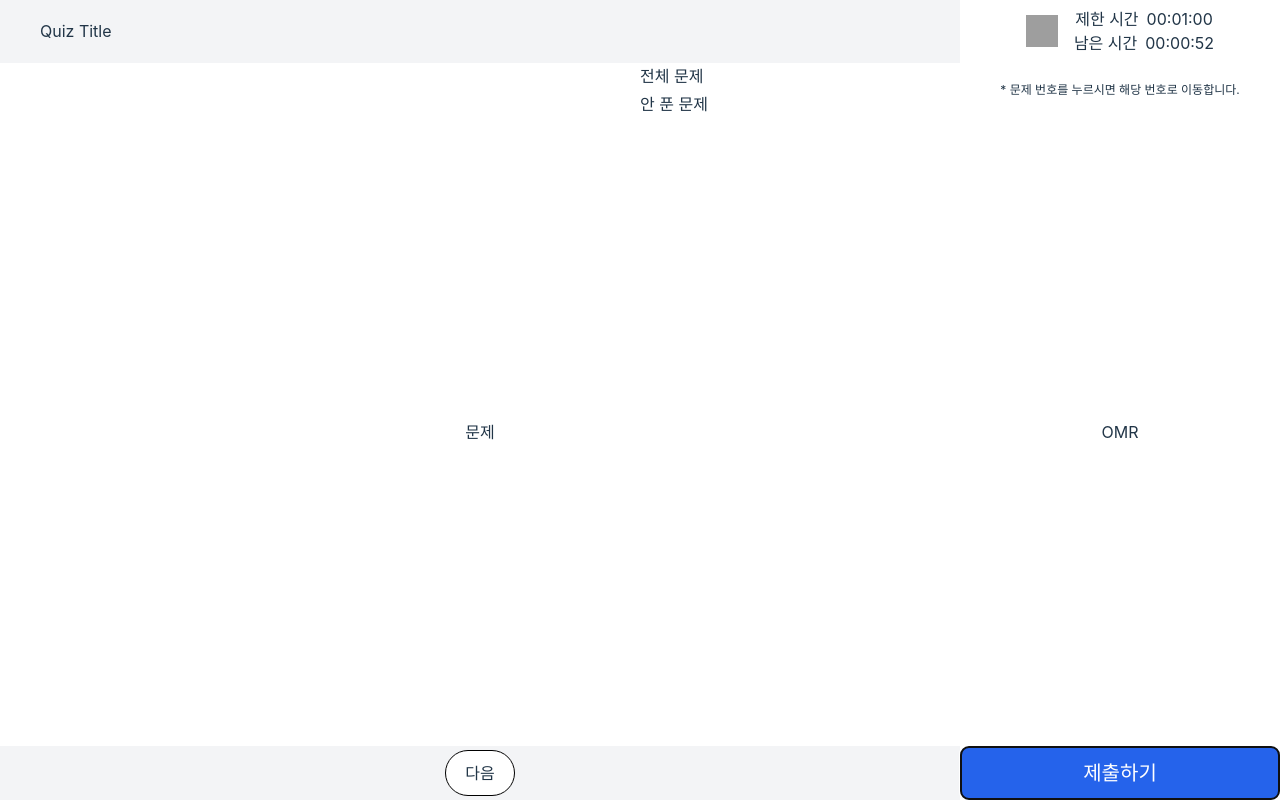
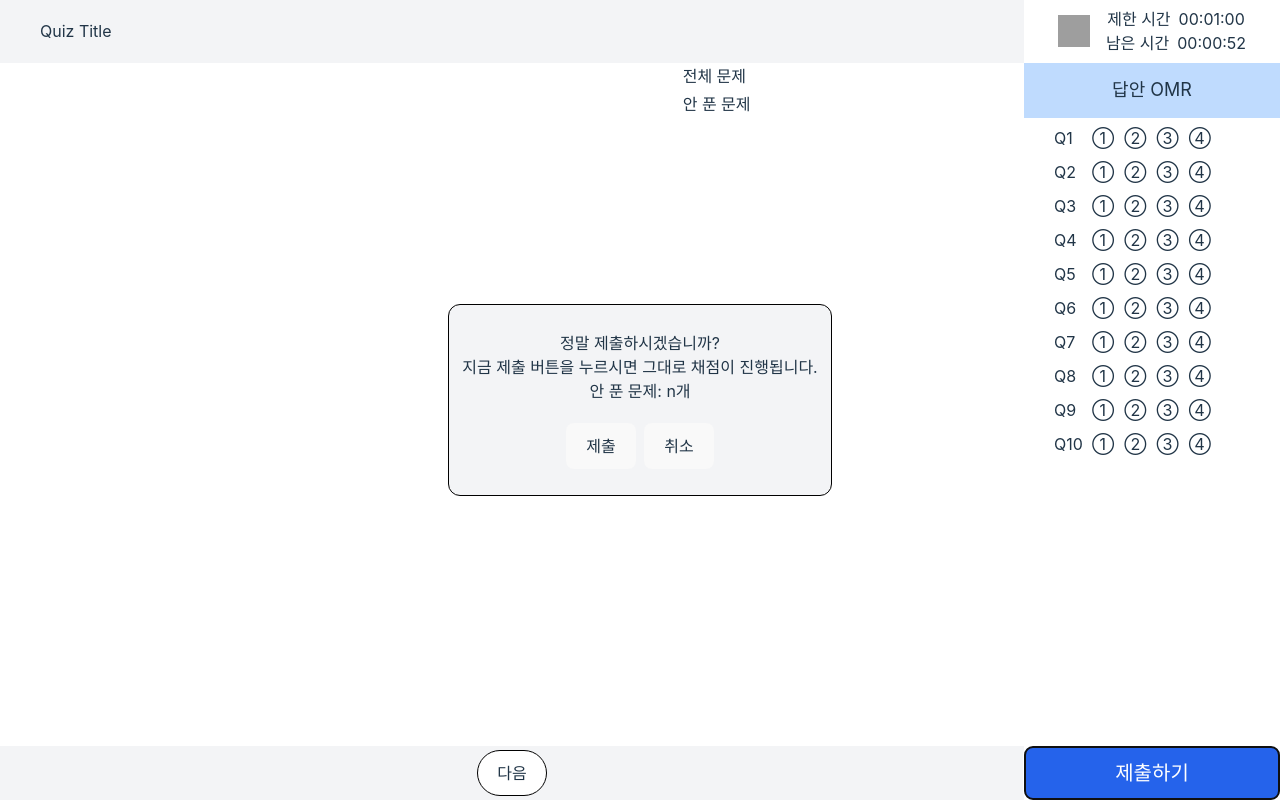
Before and after one commit to August-ToyProject/PDF-Quiz, a React (Vite) app in the folder FE/pdf_quiz/: page /quiz in a window 1280 px wide. Both pictures are taken after a click on the button "제출하기". Built offline with nearby package versions, Linux system fonts and the light colour scheme; grey boxes are pictures that could not be loaded.

Commit message:
feat[#46]: 퀴즈 페이지 제출 모달 구현

```diff
--- /dev/null
+++ b/FE/pdf_quiz/src/Modal/Submit.tsx
@@ -0,0 +1,36 @@
+interface ModalProps {
+    showModal: boolean;
+    closeModal: () => void;
+
+}
+
+const SubmitCheck = ({showModal, closeModal}: ModalProps) => {
+    const handleSubmit = () => {
+        closeModal();
+        //Todo : 서버에 답안 내용 전송
+
+    }
+
+    return (
+        showModal && (
+            <div
+            className={"w-96 h-48 bg-gray-100 flex flex-col items-center justify-center border border-black rounded-xl z-200 fixed top-1/2 left-1/2 -translate-x-1/2 -translate-y-1/2 " +
+            (showModal ? "block" : "hidden")}>
+                <div className="flex flex-col items-center mb-5">
+                    <div>정말 제출하시겠습니까?</div>
+                    <div>지금 제출 버튼을 누르시면 그대로 채점이 진행됩니다.</div>
+                    {/* Todo: 문제별로 상태 체크해서 답안 없는 문제 counting 해서 넣기 */}
+                    <div>안 푼 문제: n개</div>
+                </div>
+                <div className="flex flex-row gap-2">
+                    <button onClick={handleSubmit}>제출</button>
+                    <button onClick={closeModal}>취소</button>
+                </div>
+            </div>
+        )
+    )
+
+
+}
+
+export default SubmitCheck
--- a/FE/pdf_quiz/src/pages/Quiz.tsx
+++ b/FE/pdf_quiz/src/pages/Quiz.tsx
@@ -1,7 +1,14 @@
+import { useState } from 'react';
 import timerImage from '../assets/timer.png';
 import Timer from '../Hooks/Timer';
+import OMR from '../Hooks/OMR';
+import SubmitCheck from '../Modal/Submit';
 
 const Quiz = () => {
+    const [showModal, setShowModal] = useState(false); // 모달
+    const openModal = () => setShowModal(true);
+    const closeModal = () => setShowModal(false);
+
     return (
         //퀴즈 내용
         //퀴즈 정답 입력칸 - 모달에서 넘어온 문제 개수 및 n지 선다 종류로
@@ -12,9 +19,9 @@ const Quiz = () => {
         <div className="h-screen w-full bg-white flex flex-col">
             <div className="h-16 flex flex-row justify-center">
                 {/* 사용자가 입력한 제목 or pdf 파일 제목 그대로 받아와서 띄워주기 */}
-                <div className="w-3/4 flex flex-start items-center bg-gray-100 pl-10">Quiz Title</div>
+                <div className="w-4/5 flex flex-start items-center bg-gray-100 pl-10">Quiz Title</div>
                 {/* 사용자가 입력한 시간  */}
-                <div className="w-1/4 flex flex-row gap-4 justify-center items-center">
+                <div className="w-1/5 flex flex-row gap-4 justify-center items-center">
                     <img src={timerImage} alt="clock" className="w-8 h-8"/>
                     <div className="flex flex-col justify-center items-center">
                         <div className="flex flex-row gap-2">
@@ -32,7 +39,7 @@ const Quiz = () => {
 
             <div className="h-14 flex flex-row justify-center">
                 {/* 후에 옵션이 추가될 것을 고려하여 남겨둠 / 전체 문제 및 안푼 문제 띄우기 */}
-                <div className="w-3/4 flex justify-center items-center">
+                <div className="w-4/5 flex justify-center items-center">
                     <div className="w-2/3 left_container"> </div>
                     <div className="w-1/3 flex flex-col gap-1">
                         <div className="flex flex-end flex-row">
@@ -44,21 +51,23 @@ const Quiz = () => {
                     </div>
 
                 </div>
-                <div className="w-1/4 flex justify-center items-center text-xs">* 문제 번호를 누르시면 해당 번호로 이동합니다.</div>
+                <div className="w-1/5 flex justify-center items-center text-lg bg-blue-200">답안 OMR</div>
             </div>
 
-            <div className="h-4/5 flex flex-row justify-center">
-                <div className="w-3/4 flex justify-center items-center">문제</div>
-                <div className="w-1/4 flex justify-center items-center">OMR</div>
+            <div className="h-4/5 flex flex-row pt-2">
+                <div className="w-4/5 flex justify-center items-center">문제</div>
+                <div className="w-1/5 flex pl-5"><OMR/></div>
             </div>
             <div className="flex-grow flex flex-row justify-center">
-                <div className="w-3/4 flex justify-center items-center bg-gray-100">
+                <div className="w-4/5 flex justify-center items-center bg-gray-100">
                     <button className="rounded-3xl bg-white border-black" >다음</button>
                 </div>
-                <div className="w-1/4 flex justify-center items-center">
-                    <button className="w-full h-full bg-blue-600 text-white text-xl">제출하기</button>
+                <div className="w-1/5 flex justify-center items-center">
+                    <button className="w-full h-full bg-blue-600 text-white text-xl"
+                            onClick={openModal}>제출하기</button>
                 </div>
             </div>
+            <SubmitCheck showModal={showModal} closeModal={closeModal} />
         </div>
     );
 }
```
